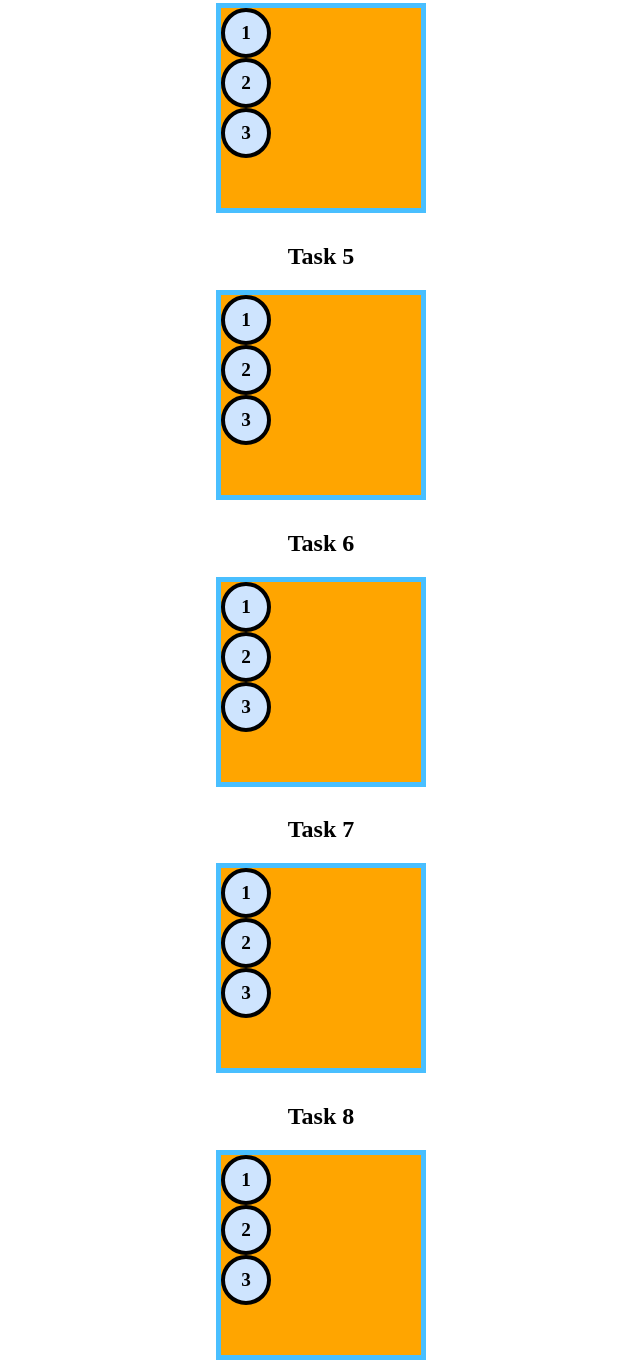
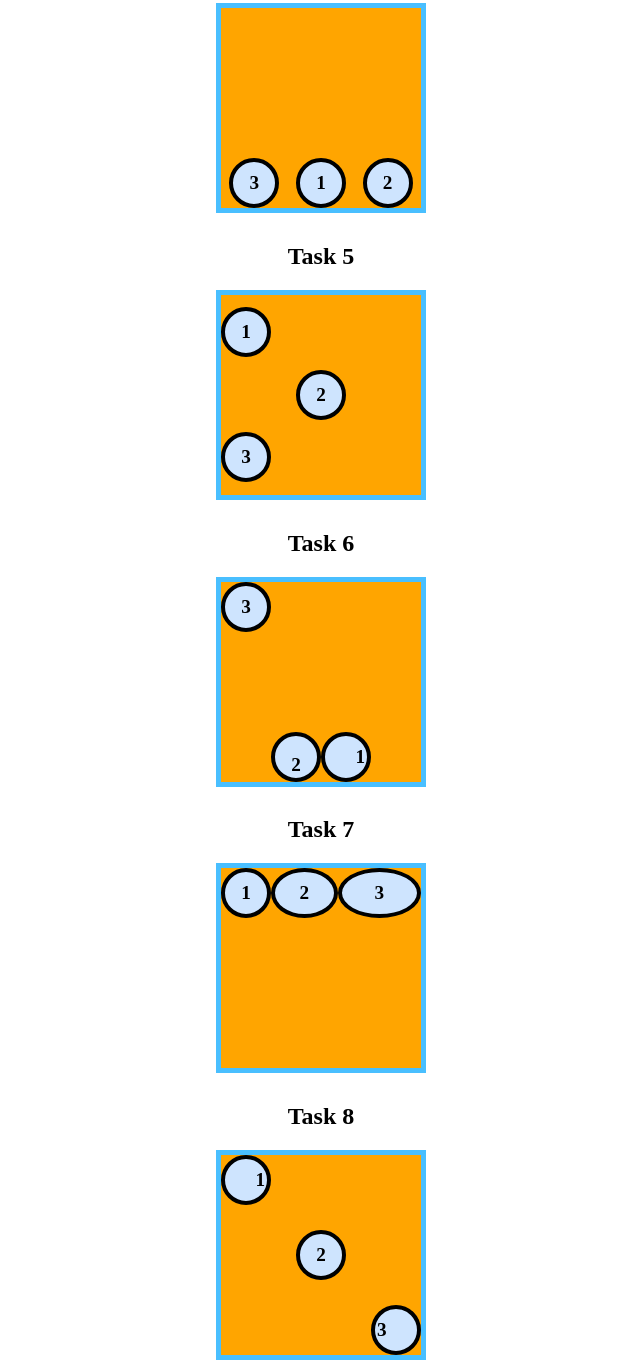
Before and after one commit to bloominstituteoftechnology/module-project-html-and-css-iii-ikeatl, a plain HTML site: page index.html in a window 1280 px wide. Shown: the part 1230-2593 px from the top of the page, without its empty margins (319-959 px from the left). Drawn offline with Linux system fonts and the light colour scheme.

Commit message:
Sprint 3 project done

```diff
--- a/index.html
+++ b/index.html
@@ -56,21 +56,109 @@
     */
 
     /* 👉 Task 1 - [HINT] only the flex container needs to be manipulated */
+    #flexContainer1 {
+      display: flex;
+      justify-content: space-around;
+    }
 
     /* 👉 Task 2 - [HINT] the flex container needs to change direction */
+    #flexContainer2 {
+      display: flex;
+      flex-direction: column;
+      justify-content: space-between;
+      align-items: center;
+    }
 
     /* 👉 Task 3 - [HINT] the flex direction can be reversed */
+    #flexContainer3 {
+      display: flex;
+      flex-direction: column-reverse;
+      justify-content: right;
+      align-items: end;
+    }
 
     /* 👉 Task 4 - [HINT] the flex items need a new order */
+    #flexContainer4 {
+      display: flex;
+      align-items: end;
+      justify-content: space-around;
+    }
+
+    #flexContainer4 div:nth-child(1) {
+      order: 2;
+
+
+    }
+
+    #flexContainer4 div:nth-child(3) {
+      order: 1;
+
+
+    }
+
+    #flexContainer4 div:nth-child(2) {
+      order: 3;
+
+    }
 
     /* 👉 Task 5 - [HINT] research align-self */
+    #flexContainer5 {
+      justify-content: space-evenly;
+      display: flex;
+      flex-direction: column;
+    }
+
+    #flexContainer5 div:nth-child(2) {
+      align-self: center;
+    }
 
     /* 👉 Task 6 - [HINT] flex items can be flex containers */
+    #flexContainer6 {
+      display: flex;
+      flex-direction: row-reverse;
+      justify-content: start;
+
+    }
+
+    #flexContainer6 div:nth-child(2) {
+       align-self: flex-end;
+       align-items: end;
+
+    }
+
+     #flexContainer6 div:nth-child(1) {
+      align-self: flex-end;
+      justify-content: right;
+    }
+
 
     /* 👉 Task 7 - [HINT] research flex-grow */
+    #flexContainer7 {
+      display: flex;
+    }
+    #flexContainer7 div:nth-child(2) {
+      flex-grow: 1;
+    }
+    #flexContainer7 div:nth-child(3) {
+      flex-grow: 2;
+    }
 
     /* 👉 Task 8 - [HINT] you got this! */
-
+    #flexContainer8 {
+      display: flex;
+    flex-direction: column;
+    justify-content: space-between;
+    }
+    #flexContainer8 div:nth-child(2) {
+      align-self: center;
+    }
+    #flexContainer8 div:nth-child(1) {
+      justify-content: right;
+    }
+    #flexContainer8 div:nth-child(3) {
+      align-self: end;
+      justify-content: left;
+    }
 
     /*
     👉 Part 2 of 2 👈
```
